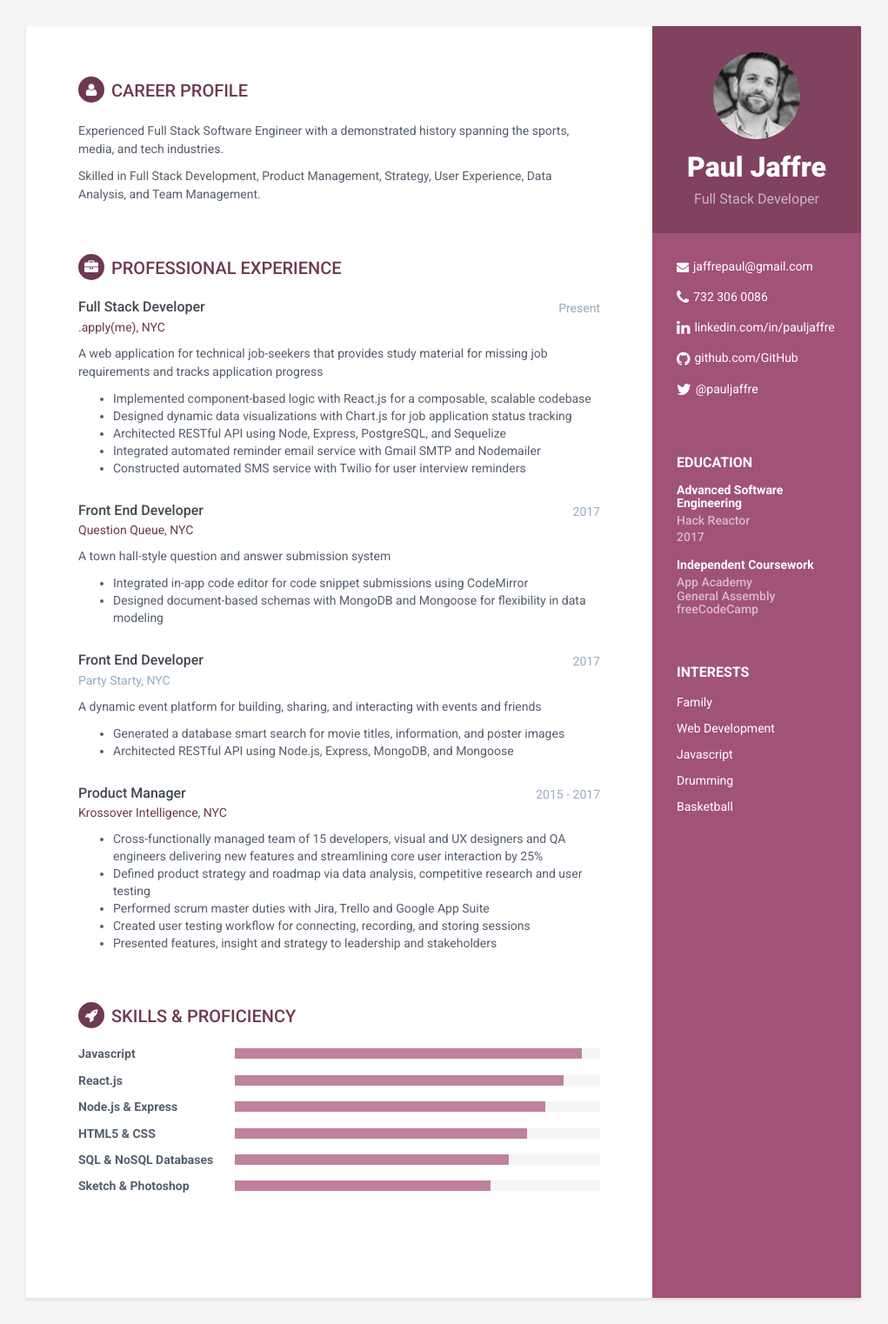
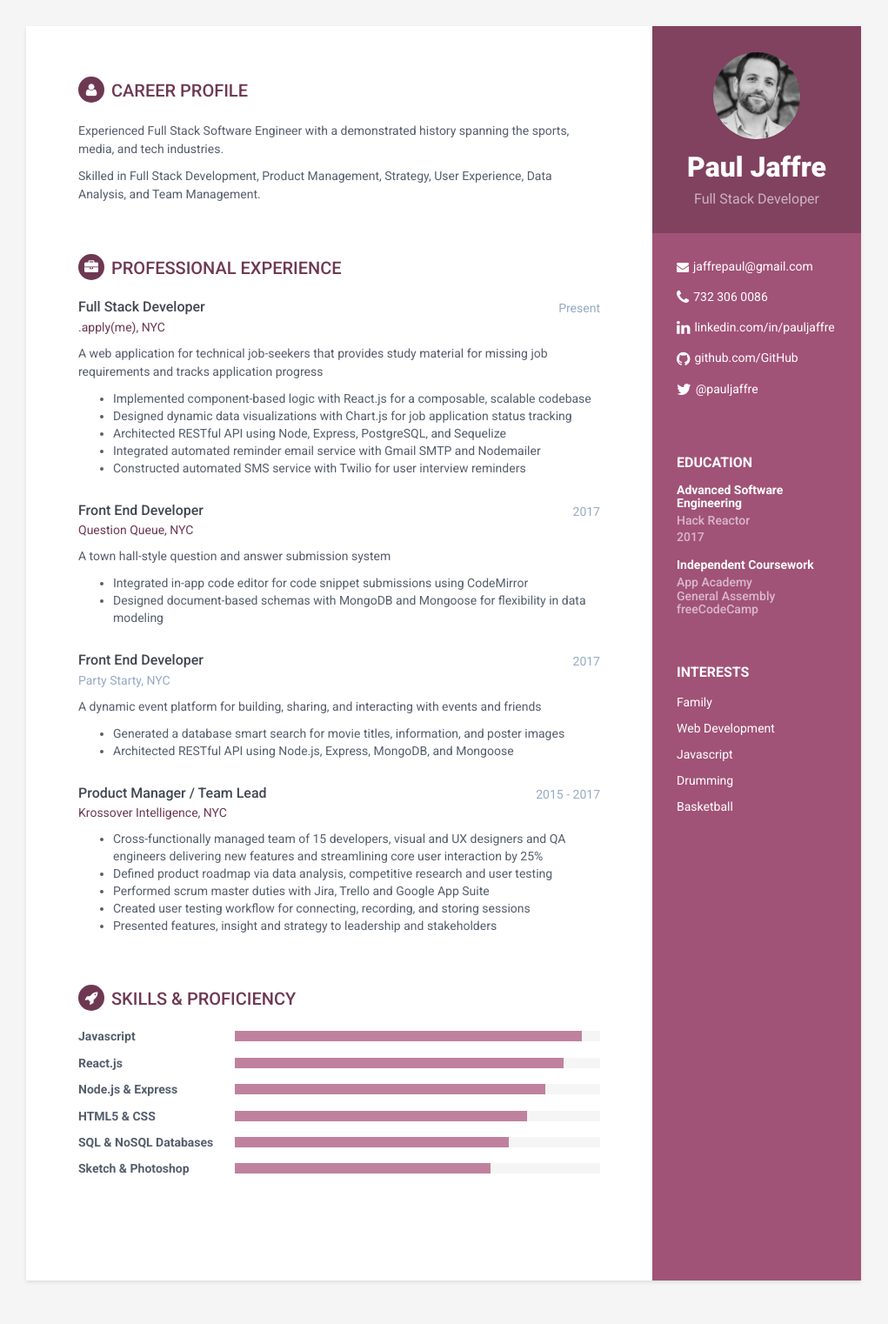
Before and after one commit to jaffrepaul/jaffrepaul.github.io, a Jekyll site: the page built from index.html, in a window 1280 px wide. Shown: the whole page at 87% size, without its empty margins (130-1151 px from the left). Built offline with Jekyll 4.4.1, drawn with Linux system fonts in a browser that asks for light colours.

Commit message:
more experience updates

```diff
--- a/_includes/experience.html
+++ b/_includes/experience.html
@@ -72,7 +72,7 @@
                 <div class="item">
                     <div class="meta">
                         <div class="upper-row">
-                            <h3 class="job-title">Product Manager</h3>
+                            <h3 class="job-title">Product Manager / Team Lead</h3>
                             <div class="time">2015 - 2017</div>
                         </div><!--//upper-row-->
                         <div class="company"><a href="https://www.krossover.com/" target="_blank">Krossover Intelligence, NYC</a></div>
@@ -81,7 +81,7 @@
                         <p></p>
                         <ul>
                           <li>Cross-functionally managed team of 15 developers, visual and UX designers and QA engineers delivering new features and streamlining core user interaction by 25%</li>
-                          <li>Defined product strategy and roadmap via data analysis, competitive research   and user testing</li>
+                          <li>Defined product roadmap via data analysis, competitive research   and user testing</li>
                           <li>Performed scrum master duties with Jira, Trello and Google App Suite</li>
                           <li>Created user testing workflow for connecting, recording, and storing sessions</li>
                           <li>Presented features, insight and strategy to leadership and stakeholders</li>
```
Also changed, not shown: 1 other file.
